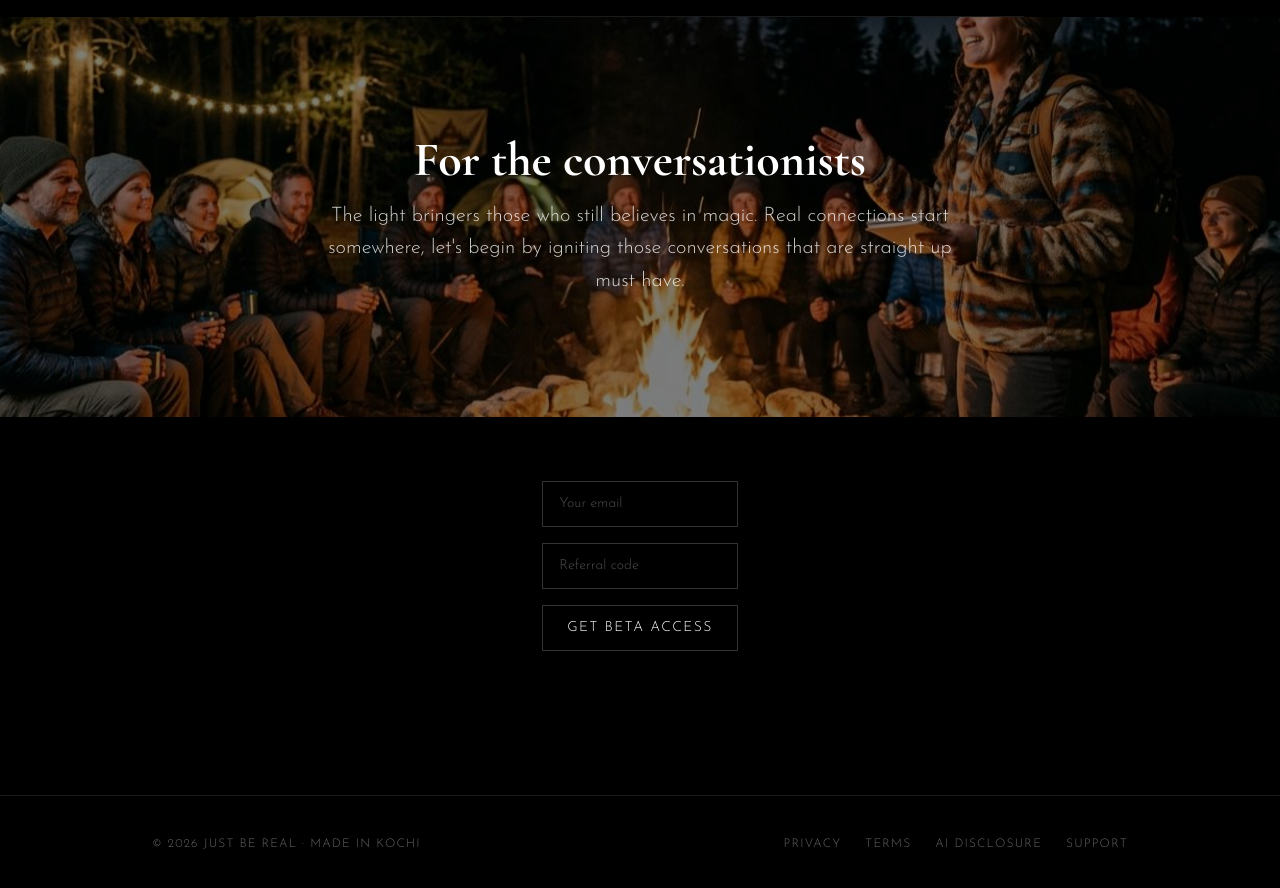
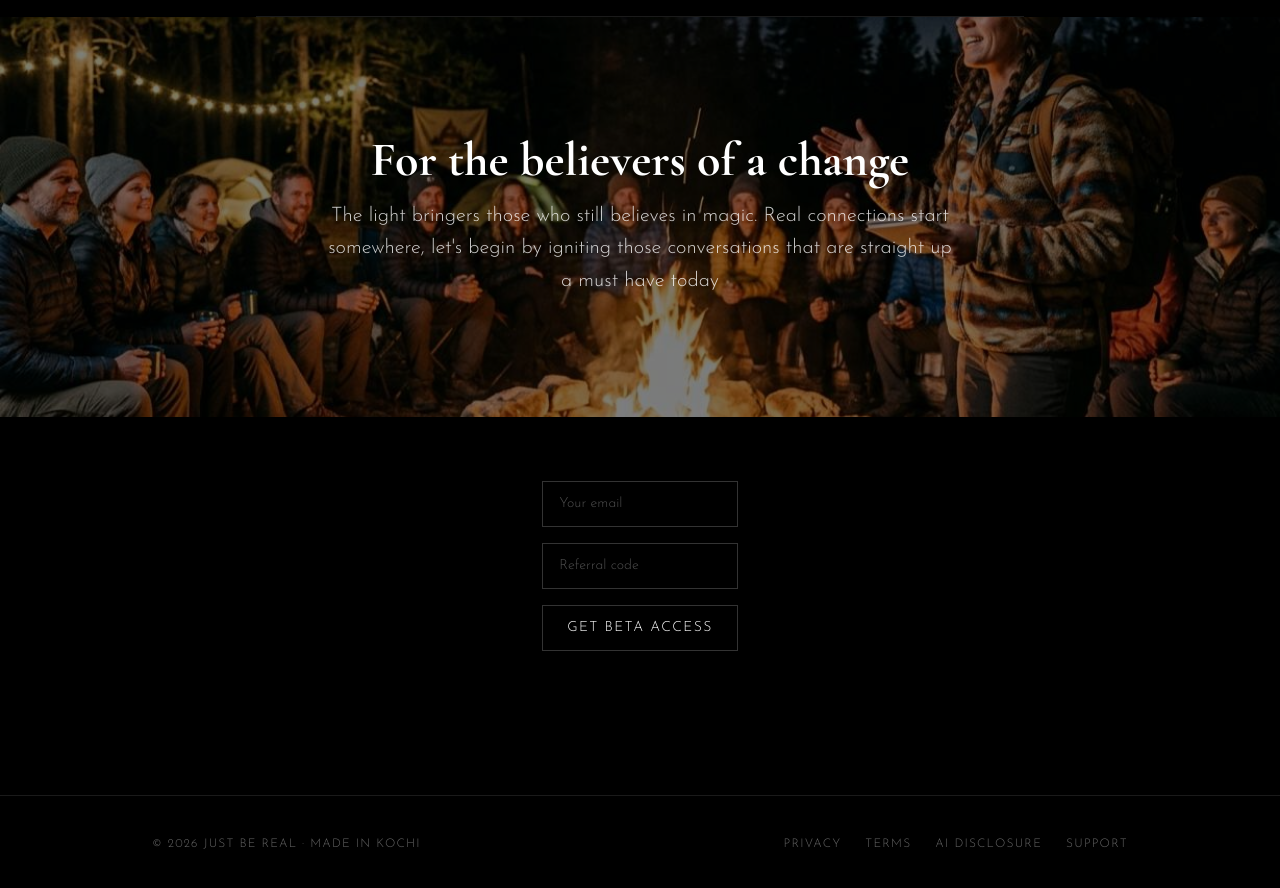
Before and after one commit to Anooppjay/justbereal-website, a Next.js app: page / in a window 1280 px wide. Shown: the part 2580-3468 px from the top of the page. Built offline with nearby package versions, Linux system fonts and the light colour scheme.

Commit message:
Beta section: heading 'For the believers of a change', body updated

```diff
--- a/app/page.tsx
+++ b/app/page.tsx
@@ -103,9 +103,9 @@ export default function Home() {
       <div className="relative w-full h-[40vh] sm:h-[50vh] bg-[url('/hero2.jpg')] bg-cover bg-center flex items-center justify-center">
         <div className="absolute inset-0 bg-black/50" />
         <div className="relative text-center px-6 max-w-2xl mx-auto">
-          <h2 className="font-serif font-bold text-4xl sm:text-5xl text-white mb-4">For the conversationists</h2>
+          <h2 className="font-serif font-bold text-4xl sm:text-5xl text-white mb-4">For the believers of a change</h2>
           <p className="font-sans font-light text-xl leading-relaxed text-white/80">
-            The light bringers those who still believes in magic. Real connections start somewhere, let&apos;s begin by igniting those conversations that are straight up must have.
+            The light bringers those who still believes in magic. Real connections start somewhere, let&apos;s begin by igniting those conversations that are straight up a must have today
           </p>
         </div>
       </div>
```
